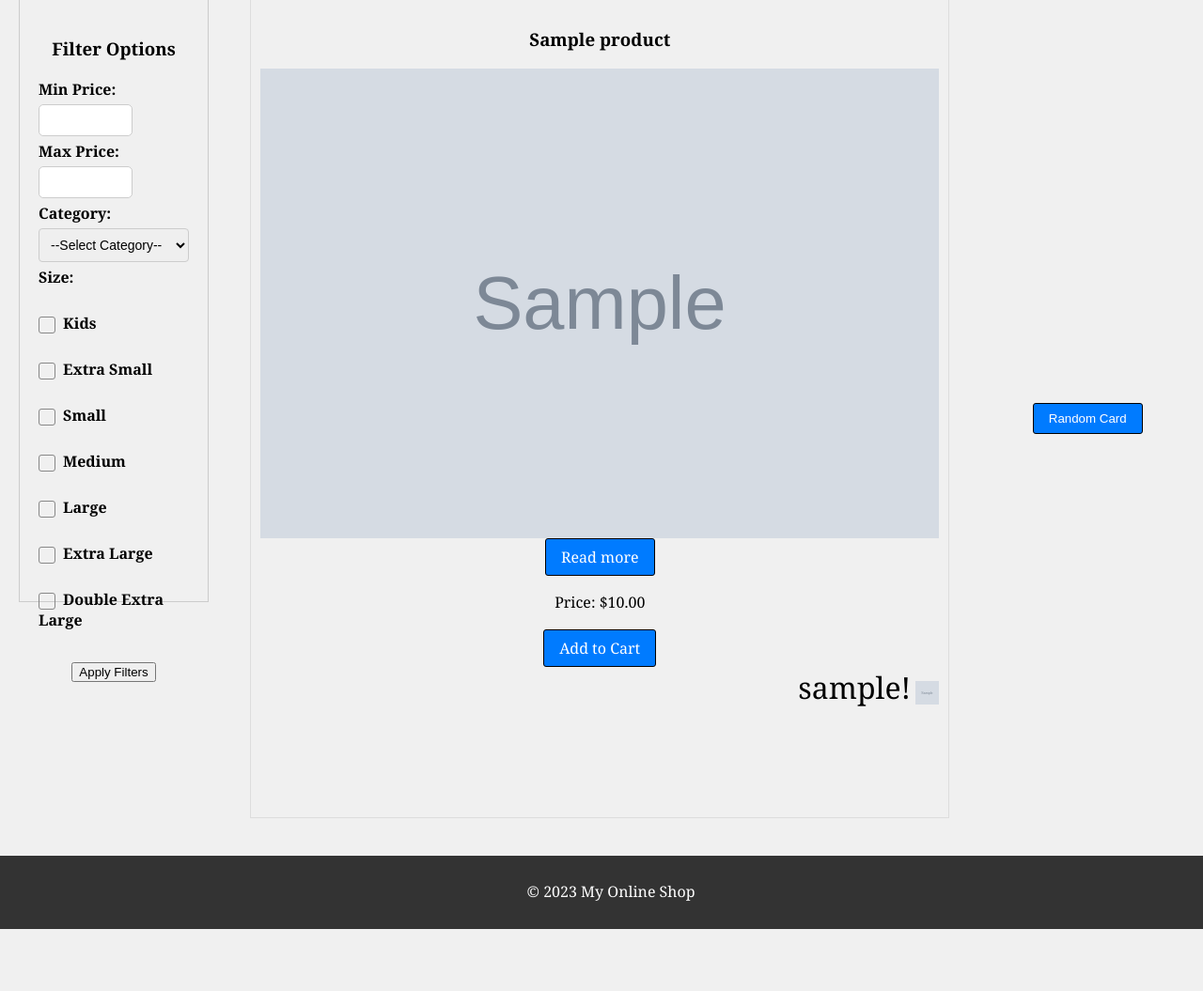
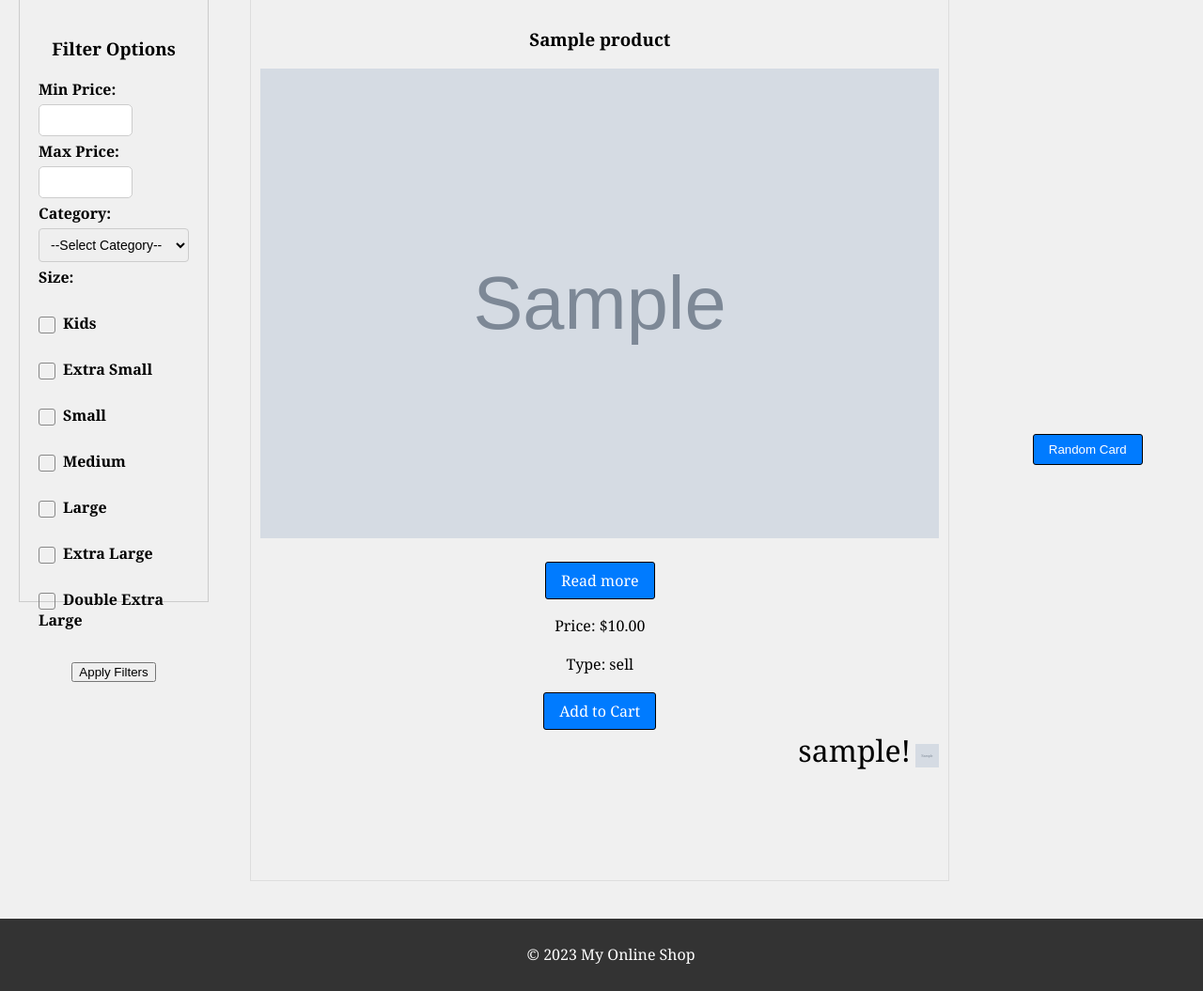
Before and after one commit to Golf2GTI/DjangoOnlineShop, a Django app: page /shop/ in a window 1280 px wide; the page is wider, and only the part inside the window is pictured. Shown: the part 305-1360 px from the top of that part at 94% size. Before the commit the page ends 1294 px from the top of that part, so only its background shows below. Run offline with Django 5.2, Linux system fonts and the light colour scheme; a user stored in the database is signed in; tables that the repository leaves empty hold one stand-in row (values such as "Sample post"); grey boxes marked "Sample" are stand-in pictures.

Commit message:
Adjusted product_detail.html so now it shows the start bid, instant buy price and current bid properly. Some styling to product_list.html

```diff
--- a/myonlineshop/shop/static/style.css
+++ b/myonlineshop/shop/static/style.css
@@ -543,3 +543,6 @@ button {
     color: black;
     background-color: white;
 }
+.product_get {
+    margin-top: 25px;
+}
--- a/myonlineshop/shop/templates/shop/product_detail.html
+++ b/myonlineshop/shop/templates/shop/product_detail.html
@@ -12,6 +12,7 @@
     {% endfor %}
     </div>
     <p class="item-description">{{ product.description }}</p>
+    <p class="item-price">Instant buy: {{ product.price }}</p>
        {% if product.auction_type == 'auction' %}
         <!-- Display the bid form only for auction-type products -->
         {% if highest_bid %}
@@ -23,7 +24,7 @@
             <button type="submit">Place Bid</button>
         </form>
 {% endif %}
-    <p class="item-price">Start bid: ${{ product.price }}</p>
+    <p class="item-price">Start bid: ${{ product.start_bid }}</p>
     <p class="item-tags">Tags: {{ product.tags }}</p>
     {% if product.category == 'Pants' %}
       {% if product.outseam or product.inseam or product.waist or product.bottom %}
@@ -56,5 +57,6 @@
       {% endif %}
     {% endif %}
     <!-- Add more conditions for other categories -->
+      <a href="{% url 'add_to_cart' product.id %}" class="btn">Add to Cart</a>
   </div>
 {% endblock %}
--- a/myonlineshop/shop/templates/shop/product_list.html
+++ b/myonlineshop/shop/templates/shop/product_list.html
@@ -79,7 +79,12 @@
                 {% endif %}
             {% endwith %}
             <a href="product/{{ product.id }}/" class="btn">Read more</a>
+            {% if product.auction_type == 'auction' %}
+            <p>Start Bid: {{ product.start_bid }}</p>
+            {% else %}
             <p>Price: ${{ product.price }}</p>
+            {% endif %}
+            <p>Type: {{ product.auction_type }}</p>
             <a href="{% url 'add_to_cart' product.id %}" class="btn">Add to Cart</a>
             <div class="product_user">
                 <a class='profile_link' href="{% url 'profile' %}">{{ product.user.username }}!</a>
@@ -106,9 +111,16 @@
                     <img src="{% static 'placeholder_image.jpg' %}" alt="Placeholder Image">
                 {% endif %}
             {% endwith %}
-            <a href="product/{{ product.id }}/" class="btn">Read more</a>
+            <div class="product_get">
+            <a href="{% url 'product_detail' product.id%}" class="btn">Read more</a>
+            {% if product.auction_type == 'auction' %}
+            <p>Start Bid: {{ product.start_bid }}</p>
+            {% else %}
             <p>Price: ${{ product.price }}</p>
+            {% endif %}
+            <p>Type: {{ product.auction_type }}</p>
             <a href="{% url 'add_to_cart' product.id %}" class="btn">Add to Cart</a>
+            </div>
             <div class="product_user">
                 <a class='profile_link' href="{% url 'profile' %}">{{ product.user.username }}!</a>
                 <div class="profile_picture {% if product.user.profile_picture %}show{% else %}hide{% endif %}">
--- a/myonlineshop/shop/views.py
+++ b/myonlineshop/shop/views.py
@@ -52,9 +52,7 @@ class ProductListView(ListView):
         context = super().get_context_data(**kwargs)
         cart, created = Cart.objects.get_or_create(user=self.request.user)
         cart_items = cart.cartitem_set.annotate(total_price=Sum('quantity'))
-
         total_quantity = cart_items.aggregate(total_quantity=Sum('quantity'))['total_quantity'] or 0
-
         context['total_quantity'] = total_quantity
         return context
 
@@ -70,7 +68,6 @@ class ProductDetailView(View):
         if product.auction_type == 'auction':
             auction = Auction.objects.get(product=product)
             highest_bid = AuctionBid.objects.filter(auction=auction).order_by('-bid_amount').first()
-
         return render(request, self.template_name, {
             'product': product,
             'bid_form': bid_form,
@@ -111,7 +108,8 @@ def product_create(request):
             if auction_type == 'auction':
                 start_bid = product_form.cleaned_data['start_bid']
                 product.start_bid = start_bid
-                product.price = start_bid  # Set price to start_bid for auctions
+
+
 
             product.save()  # Save the product first
 
```
